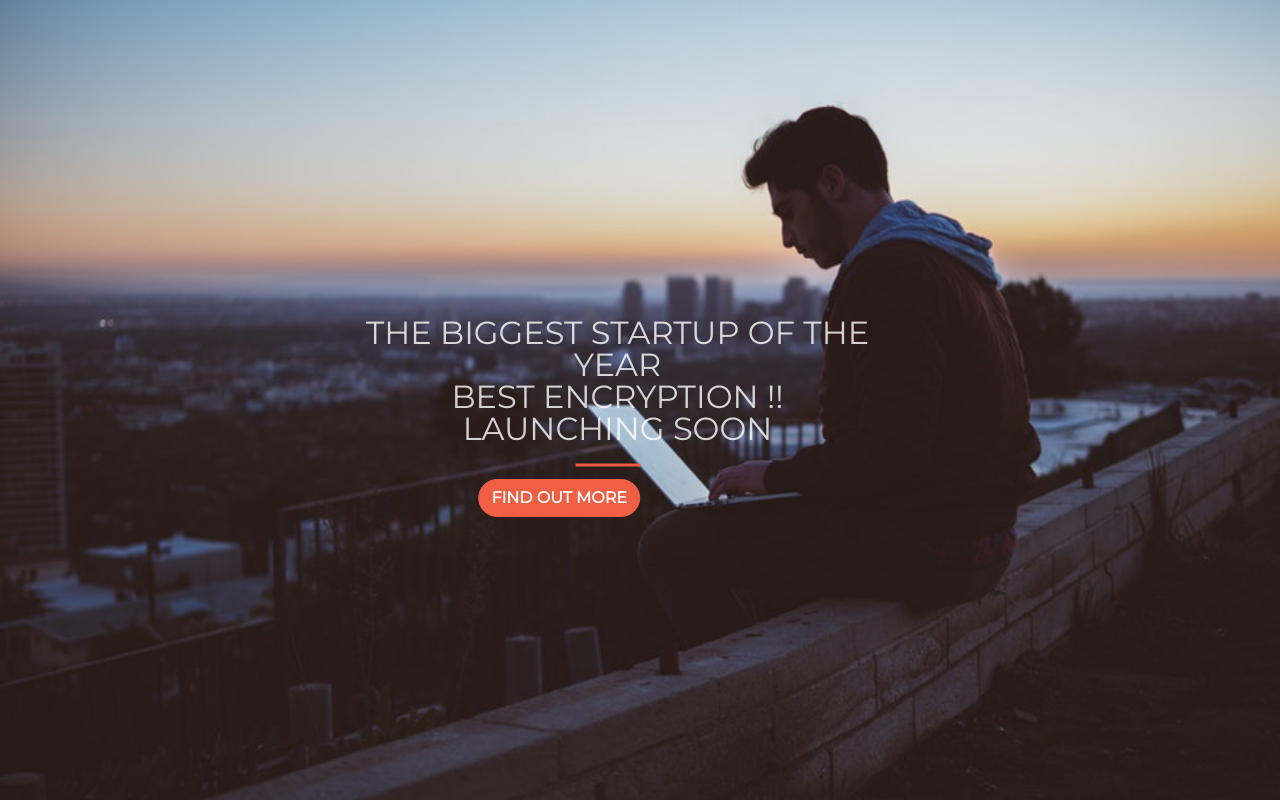
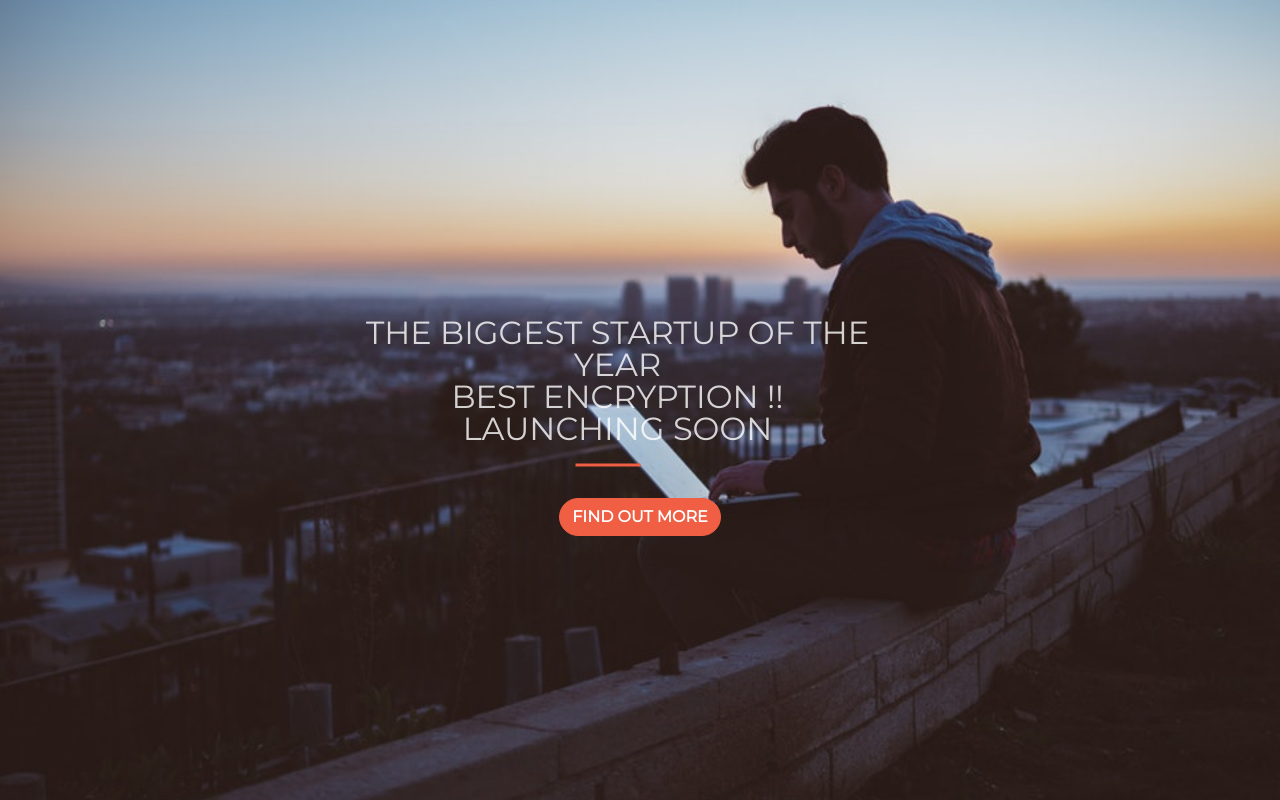
Before and after one commit to nitishpatel/nitishpatel.github.io, a PHP site: page / in a window 1280 px wide. Run offline with PHP 8.4, Linux system fonts and the light colour scheme.

Commit message:
Update style.css

```diff
--- a/style.css
+++ b/style.css
@@ -57,9 +57,6 @@ header.startup h1 {
   text-transform: uppercase;
   border-radius: 300px;
   font-family: 'Montserrat', sans-serif;
-  top:50%;
-  left: 50%;
-  transform: translate(-50%,-50%);
 }
 
 .btn-xl {
```
